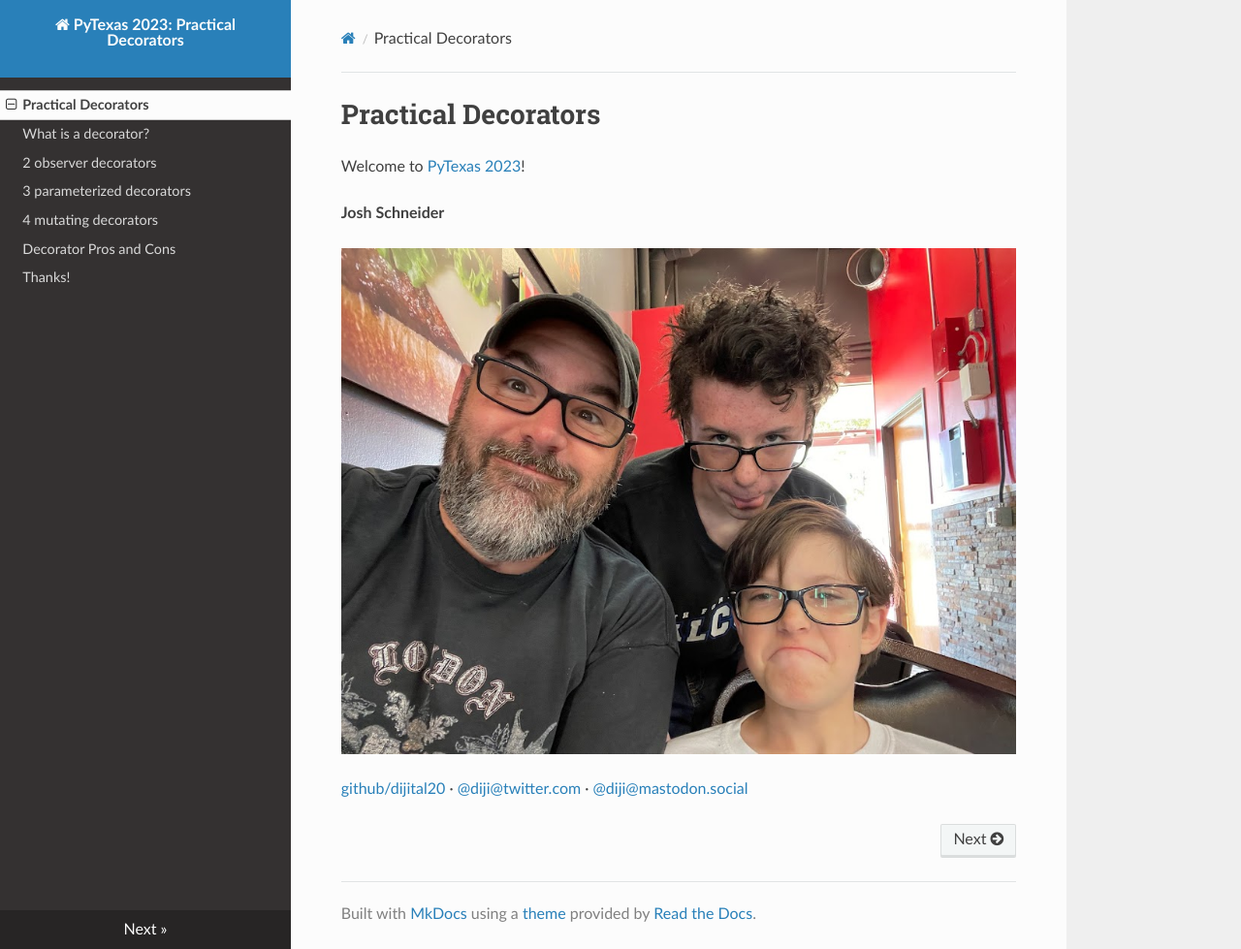
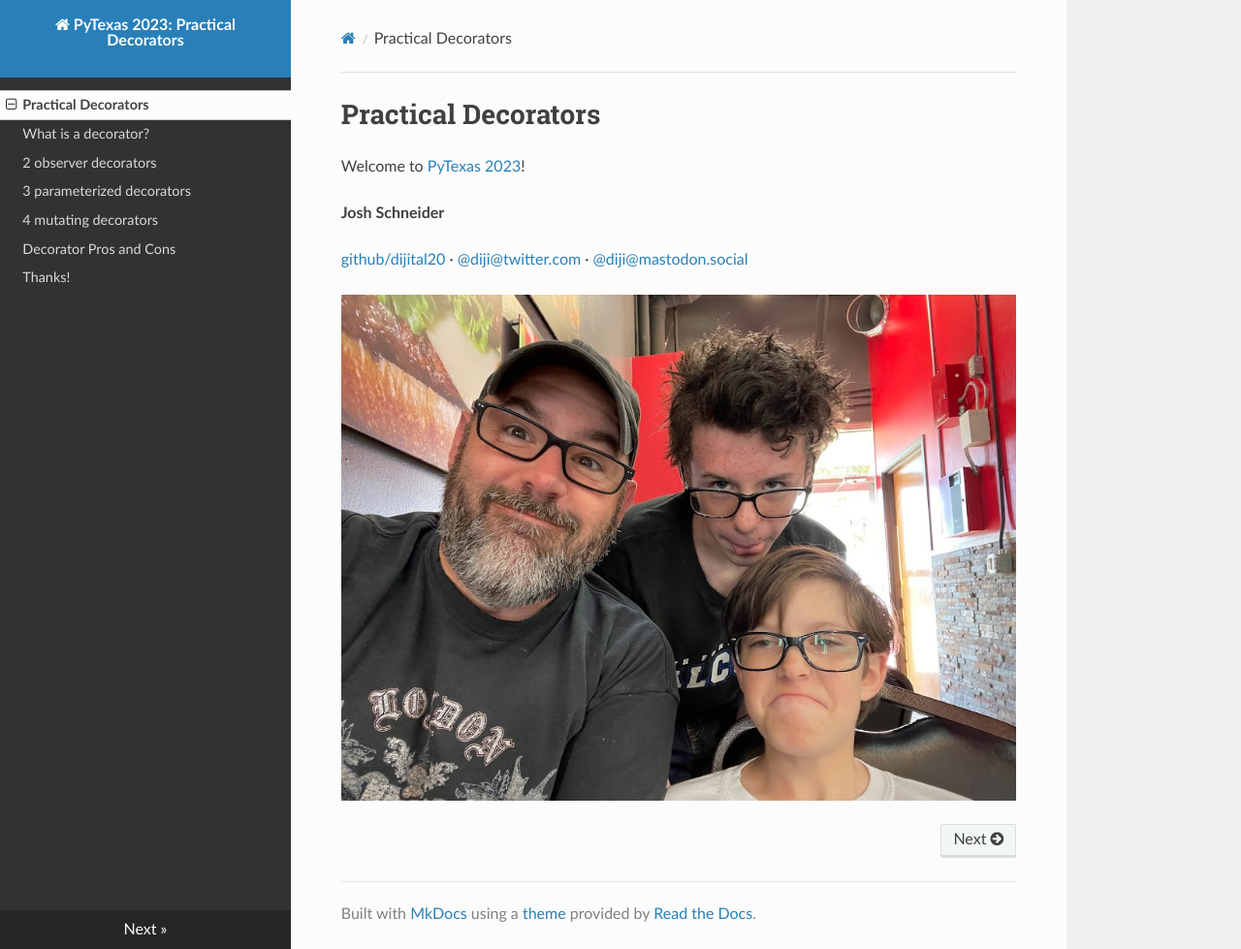
Before and after one commit to dijital20/pytexas2023-decorators, an MkDocs documentation site: the page built from docs/index.md, in a window 1280 px wide and 979 px high. Shown: the whole window at 97% size. Built offline with MkDocs 1.6.1, drawn with Linux system fonts in a browser that asks for light colours; nearby versions of some CDN libraries.

Commit message:
Moved some bits.

```diff
--- a/docs/index.md
+++ b/docs/index.md
@@ -4,6 +4,6 @@ Welcome to [PyTexas 2023](https://pytexas.org)!
 
 **Josh Schneider**
 
+[github/dijital20](https://github.com/dijital20) · [@diji@twitter.com](https://twitter.com/diji) · [@diji@mastodon.social](https://mastodon.social/@diji)
+
 ![Me, and my 2 boys, Collin and Flynn](img/JoshAndKids.jpg)
-
-[github/dijital20](https://github.com/dijital20) · [@diji@twitter.com](https://twitter.com/diji) · [@diji@mastodon.social](https://mastodon.social/@diji)
```
